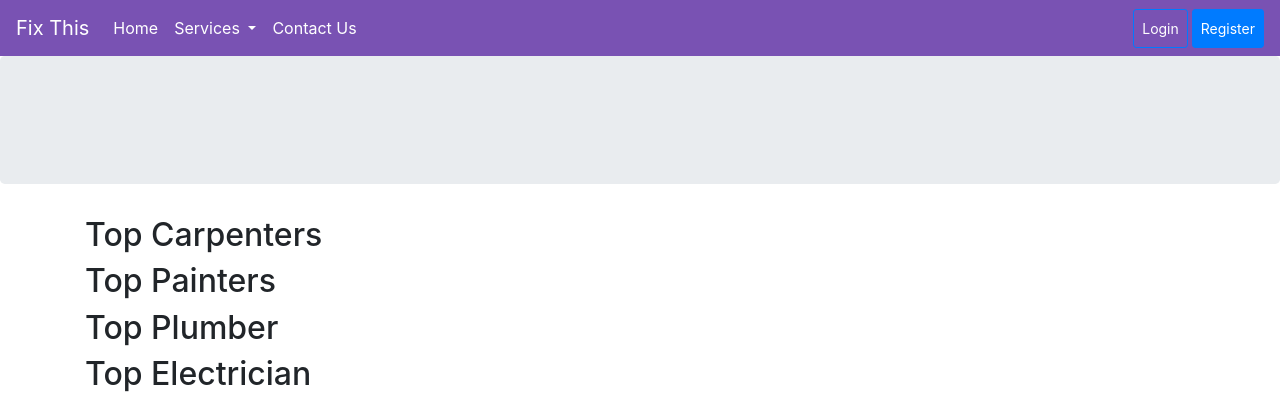
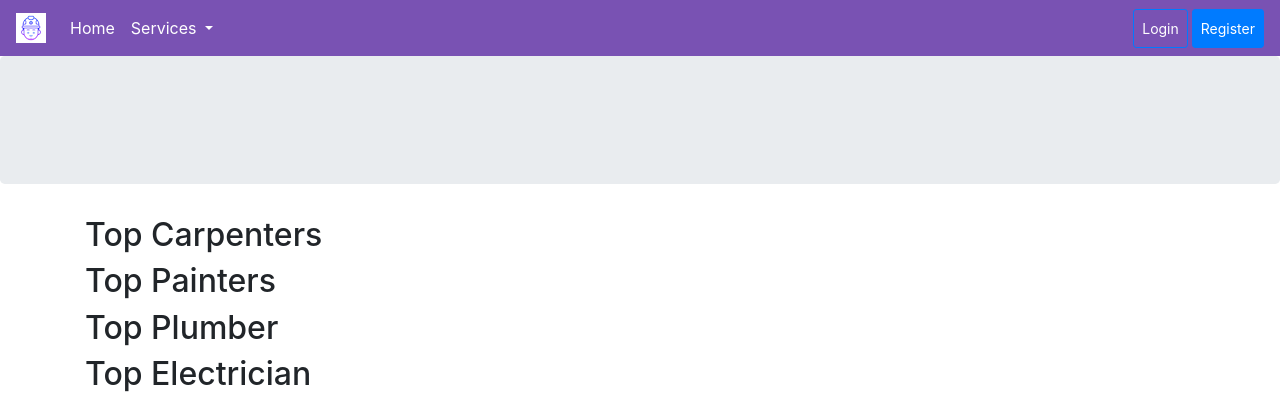
Before and after one commit to ld-amaya/bluecollar, a Flask app: page / in a window 1280 px wide. Shown: the top 420 px of the page. Run offline with Flask 2, Linux system fonts and the light colour scheme; data that the repository does not hold is empty; some libraries are stand-ins or nearby versions.

Commit message:
change img url

```diff
--- a/templates/base.html
+++ b/templates/base.html
@@ -9,11 +9,12 @@
     <!-- bootstrap cdn   -->
     <link rel="stylesheet" href="https://stackpath.bootstrapcdn.com/bootstrap/4.5.2/css/bootstrap.min.css">
     <link rel="stylesheet" href="/static/css/app.css">
+    <link rel="shortcut icon" href="favicon.ico">
     <title>{% block title %} {% endblock %}</title>
 </head>
 <body>
     <nav class="navbar navbar-expand-lg navbar-light bg-light ">
-        <a class="navbar-brand" href="#">Fix This</a>
+        <a class="navbar-brand" href="/"> <img src="/static/images/logo.png" alt=""> </a>
         <button class="navbar-toggler" type="button" data-toggle="collapse" data-target="#navbarTogglerDemo02" aria-controls="navbarTogglerDemo02" aria-expanded="false" aria-label="Toggle navigation">
             <span class="navbar-toggler-icon"></span>
         </button>
@@ -32,9 +33,6 @@
                             <a href="/view/{{service.name}}/{{service.id}}" class="dropdown-item" >{{service.name}}</a>
                         {% endfor %}
                     </div>
-                </li>
-                <li class="nav-item">
-                    <a class="nav-link disabled" href="#" tabindex="-1" aria-disabled="true">Contact Us</a>
                 </li>
             </ul>
 
--- a/templates/users/messages.html
+++ b/templates/users/messages.html
@@ -8,7 +8,7 @@
             <hr>
             {% for chatmate in chatmates%}
                 <a href="#" class="text-primary chat" id = "{{chatmate.id}}">
-                    <img src="/static/images/profiles/{{chatmate.profile}}" class ="message_profile mr-3">
+                    <img src="{{chatmate.profile}}" class ="message_profile mr-3">
                     {{chatmate.first_name}} {{chatmate.last_name}}
                 </a>
                 <hr>
```
